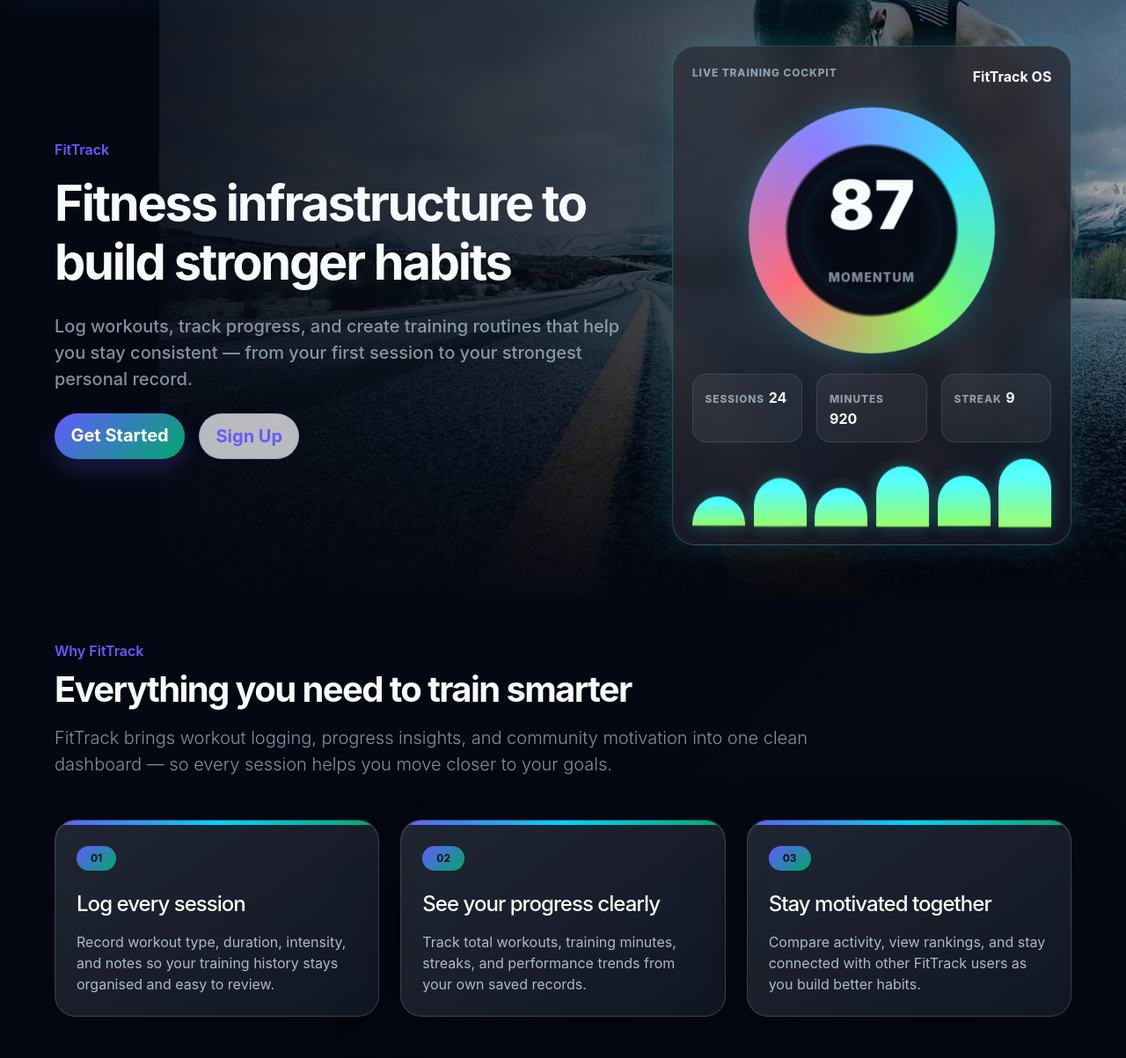
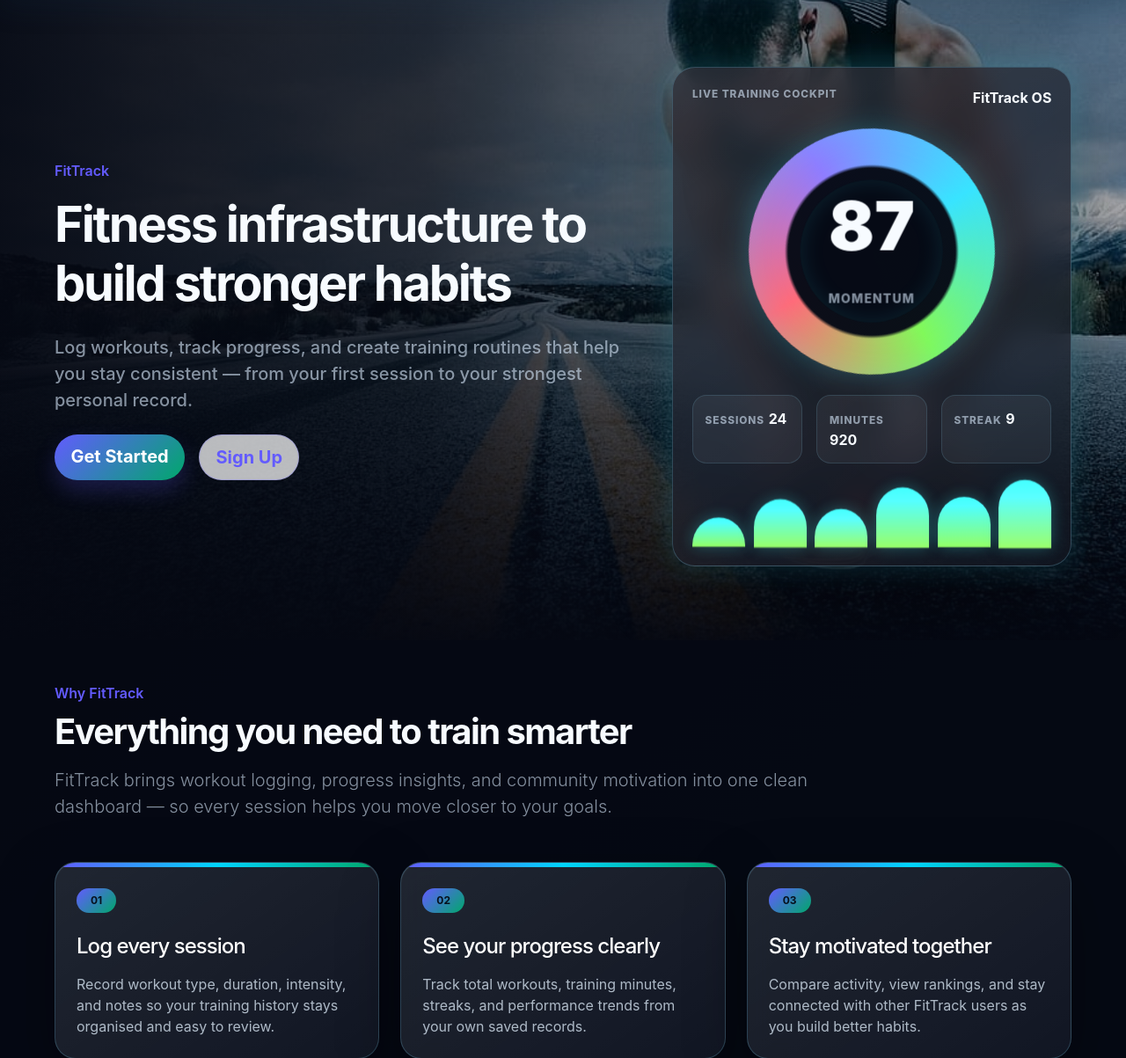
Before and after one commit to kiegiam/CITS3403-Test-Repo, a Flask app: page / in a window 1280 px wide. Shown: the part 72-1275 px from the top of the page at 88% size. Run offline with Flask 3, Linux system fonts and the light colour scheme; some libraries are stand-ins or nearby versions.

Commit message:
Resized Index page pic

```diff
--- a/static/css/styles.css
+++ b/static/css/styles.css
@@ -2696,11 +2696,17 @@ body.premium-app-page::after {
 
 .premium-landing-page .hero-section {
     position: relative;
-    min-height: 680px;
+    min-height: calc(100vh - 72px);
     overflow: hidden;
     background:
-        linear-gradient(90deg, rgba(5, 8, 18, 0.96) 0%, rgba(5, 8, 18, 0.76) 47%, rgba(5, 8, 18, 0.30) 100%),
-        url("../background image/sports-sprinter-runner-man.jpg") right -40px top -54px / auto 760px no-repeat,
+        linear-gradient(
+            90deg,
+            rgba(5, 8, 18, 0.96) 0%,
+            rgba(5, 8, 18, 0.82) 38%,
+            rgba(5, 8, 18, 0.45) 68%,
+            rgba(5, 8, 18, 0.35) 100%
+        ),
+        url("../background image/sports-sprinter-runner-man.jpg") center center / cover no-repeat,
         #050711 !important;
 }
 
```
Also changed, not shown: instance/fittrack.db.
